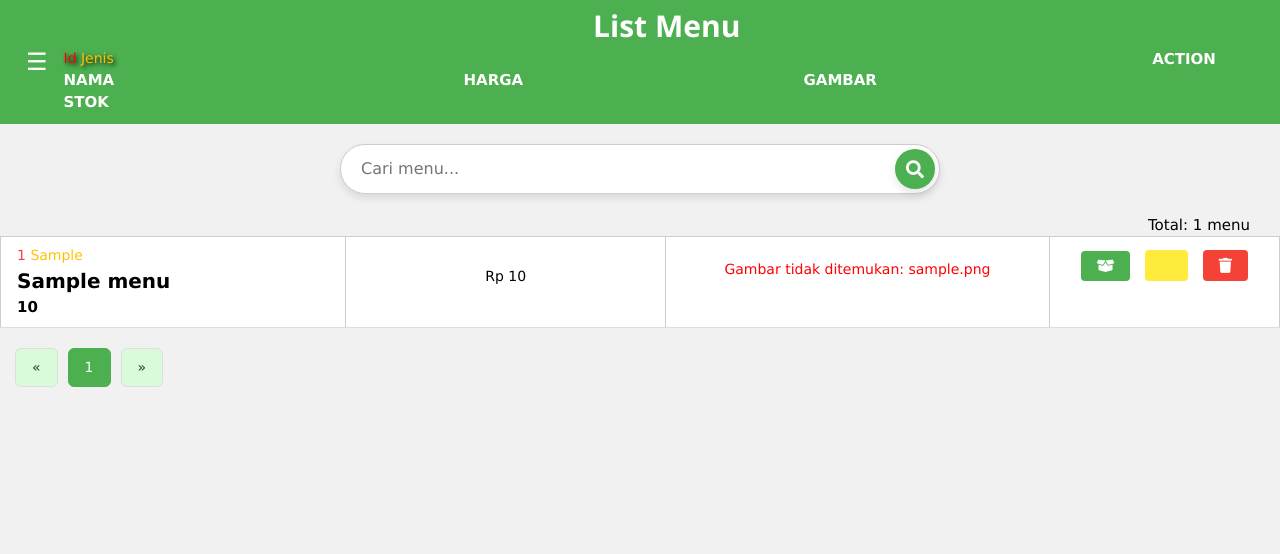
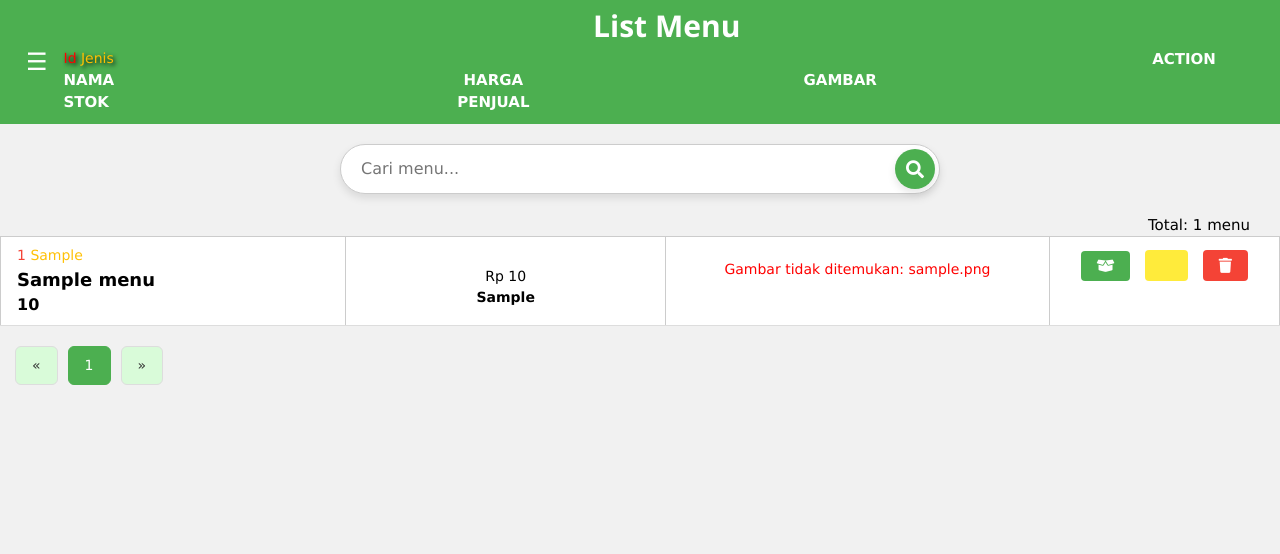
Before and after one commit to initofa/jujurmart, a PHP site: page /list_menu.php in a window 1280 px wide. Shown: the top 554 px of the page. Run offline with PHP 8.4, Linux system fonts and the light colour scheme; the visitor is signed in with stand-in values (Sample User, id 1); tables that the repository leaves empty or names only in its code hold one stand-in row (values such as "Sample post").

Commit message:
Menambahkan fitur nama penjual khusus untuk admin

```diff
--- a/list_menu.php
+++ b/list_menu.php
@@ -102,7 +102,7 @@ $offset = ($page - 1) * $records_per_page;
 
 // Retrieve items with pagination, search, and filtering by userrecord if not admin
 if ($username === 'admin') {
-    $sql = "SELECT idmenu, nama,gambar, jenis, stok, harga
+    $sql = "SELECT idmenu, nama,gambar, jenis, stok, harga ,userrecord
             FROM menu
             WHERE (nama LIKE '%$search_keyword%'
                    OR jenis LIKE '%$search_keyword%')
@@ -332,7 +332,10 @@ if ($totalResult) {
                         <span style="font-size: 15px; font-weight: bold;">STOK</span> <br>
                     </div>
                     <div style="flex: 1; text-align: center; margin-right: 5%">
-                        <br> <span style="font-size: 15px; font-weight: bold;">HARGA</span>
+                        <br> <span style="font-size: 15px; font-weight: bold;">HARGA</span> <br>
+                        <?php if ($_SESSION['username'] == 'admin') { ?>
+                        <span style="font-size: 15px; font-weight: bold;">PENJUAL</span>
+                        <?php } ?>
                     </div>
                     <div style="flex: 1; text-align: center;">
                         <br> <span style="font-size: 15px; font-weight: bold;">GAMBAR</span>
@@ -376,14 +379,17 @@ if ($totalResult) {
                             <span class="w3-text-red"><?php echo htmlspecialchars($row['idmenu']); ?></span>
                            <span class="w3-text-amber"><?php echo htmlspecialchars($row['jenis']); ?></span> <br>
                             <span
-                                style="font-size: 20px; font-weight: bold;"><?php echo htmlspecialchars($row['nama']); ?></span>
+                                style="font-size: 18px; font-weight: bold;"><?php echo htmlspecialchars($row['nama']); ?></span>
                             <br>
-                            <span style="font-size: 15px; font-weight: bold;">
+                            <span style="font-size: 16px; font-weight: bold;">
                                 <?php echo ($row['stok'] > 0) ? $row['stok'] : '<span class="w3-text-red">Stok Habis</span>'; ?>
                             </span>
                         </td>
                         <td style="font-size: 14px; text-align: center; width: 25%">
-                            <br>Rp <?php echo number_format($row['harga'], 0, ',', '.'); ?>
+                            <br><span>Rp <?php echo number_format($row['harga'], 0, ',', '.'); ?></span> <br>
+                            <?php if ($_SESSION['username'] == 'admin') { ?>
+                            <span style="font-size: 14px; font-weight: bold;"><?php echo htmlspecialchars($row['userrecord']); ?></span>
+                            <?php } ?>
                         </td>
                         <td style="font-size: 14px; text-align: center; width: 30%">
     <?php
```
